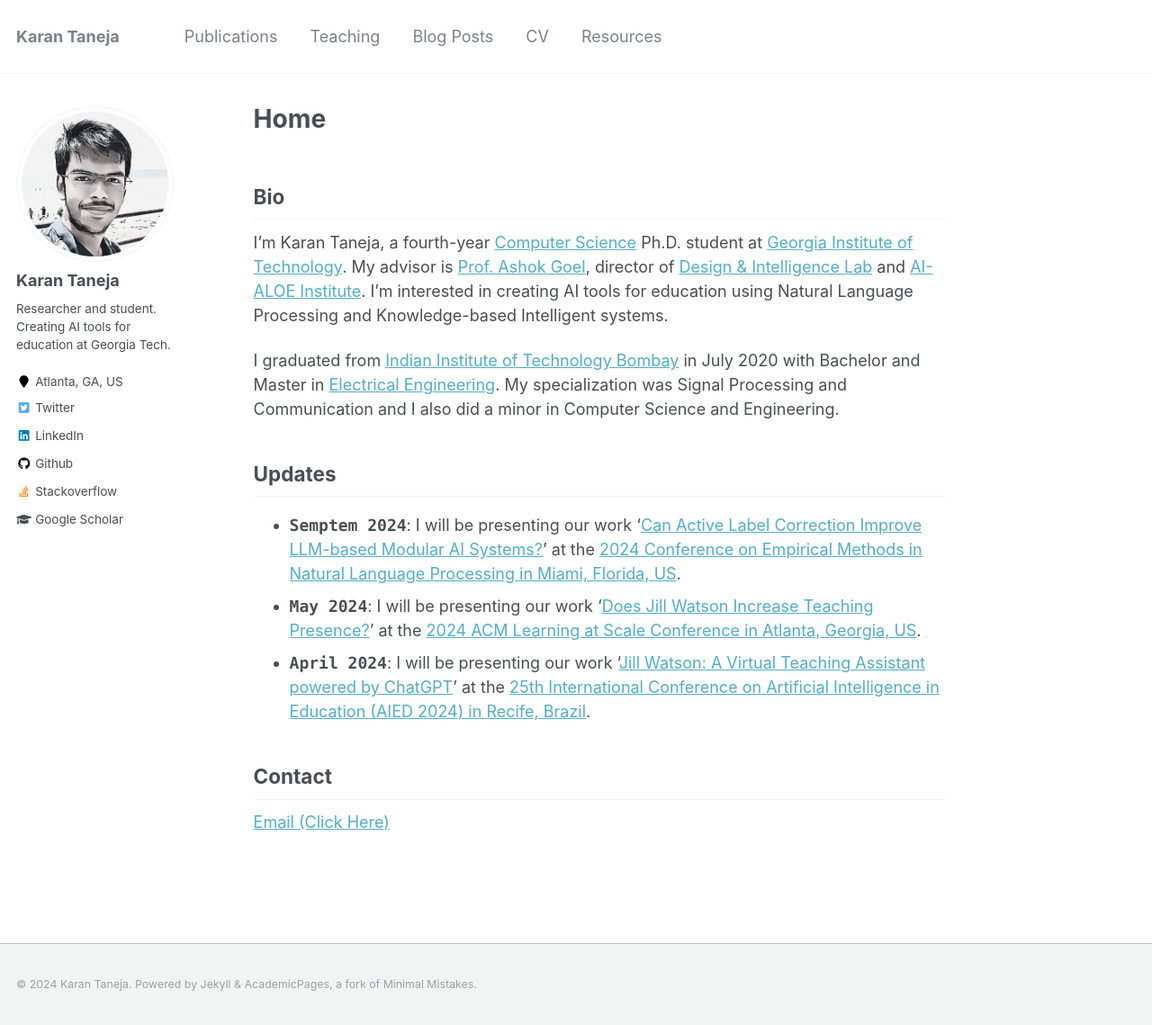
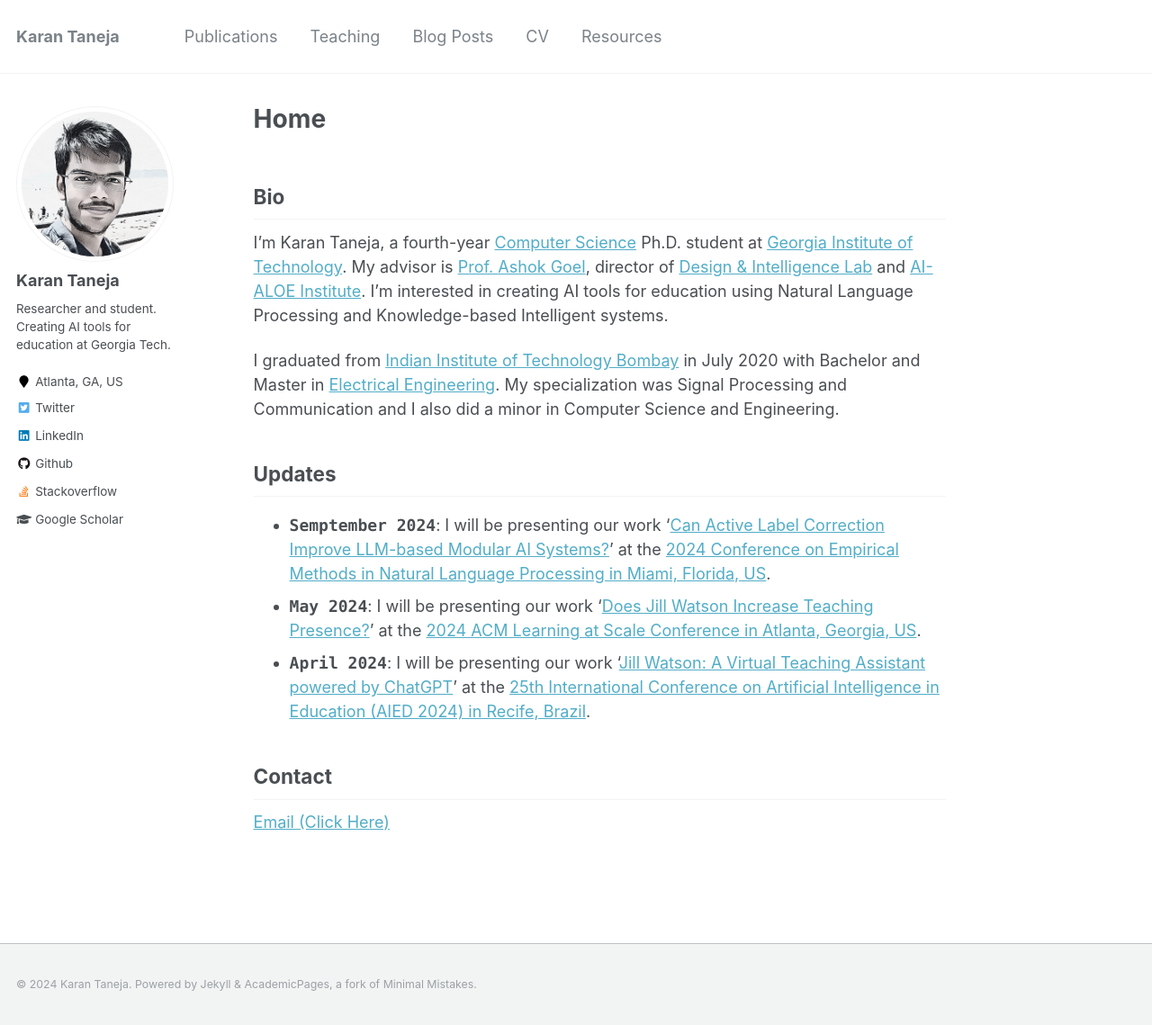
Before and after one commit to KrnTneja/KrnTneja.github.io, a Jekyll site: the page built from _pages/about.md, in a window 1280 px wide and 1139 px high. Shown: the whole window at 90% size. Built offline with Jekyll 4.4.1, drawn with Linux system fonts in a browser that asks for light colours.

Commit message:
Typos fix

```diff
--- a/_pages/about.md
+++ b/_pages/about.md
@@ -18,7 +18,7 @@ I graduated from [Indian Institute of Technology Bombay](http://www.iitb.ac.in/)
 Updates
 ------
 
-- <tt><b>Semptem 2024</b></tt>: I will be presenting our work '[Can Active Label Correction Improve LLM-based Modular AI Systems?](https://arxiv.org/abs/2401.05467)' at the [2024 Conference on Empirical Methods in Natural Language Processing in Miami, Florida, US](https://2024.emnlp.org/).
+- <tt><b>Semptember 2024</b></tt>: I will be presenting our work '[Can Active Label Correction Improve LLM-based Modular AI Systems?](https://arxiv.org/abs/2401.05467)' at the [2024 Conference on Empirical Methods in Natural Language Processing in Miami, Florida, US](https://2024.emnlp.org/).
 - <tt><b>May 2024</b></tt>: I will be presenting our work '[Does Jill Watson Increase Teaching Presence?](https://dl.acm.org/doi/abs/10.1145/3657604.3664679)' at the [2024 ACM Learning at Scale Conference in Atlanta, Georgia, US](https://learningatscale.hosting.acm.org/las2024/).
 - <tt><b>April 2024</b></tt>: I will be presenting our work '[Jill Watson: A Virtual Teaching Assistant powered by ChatGPT](https://link.springer.com/chapter/10.1007/978-3-031-64302-6_23)' at the [25th International Conference on Artificial Intelligence in Education (AIED 2024) in Recife, Brazil](https://aied2024.cesar.school/).
 
```
Also changed, not shown: _pages/publications.md (+1 -1 lines).
